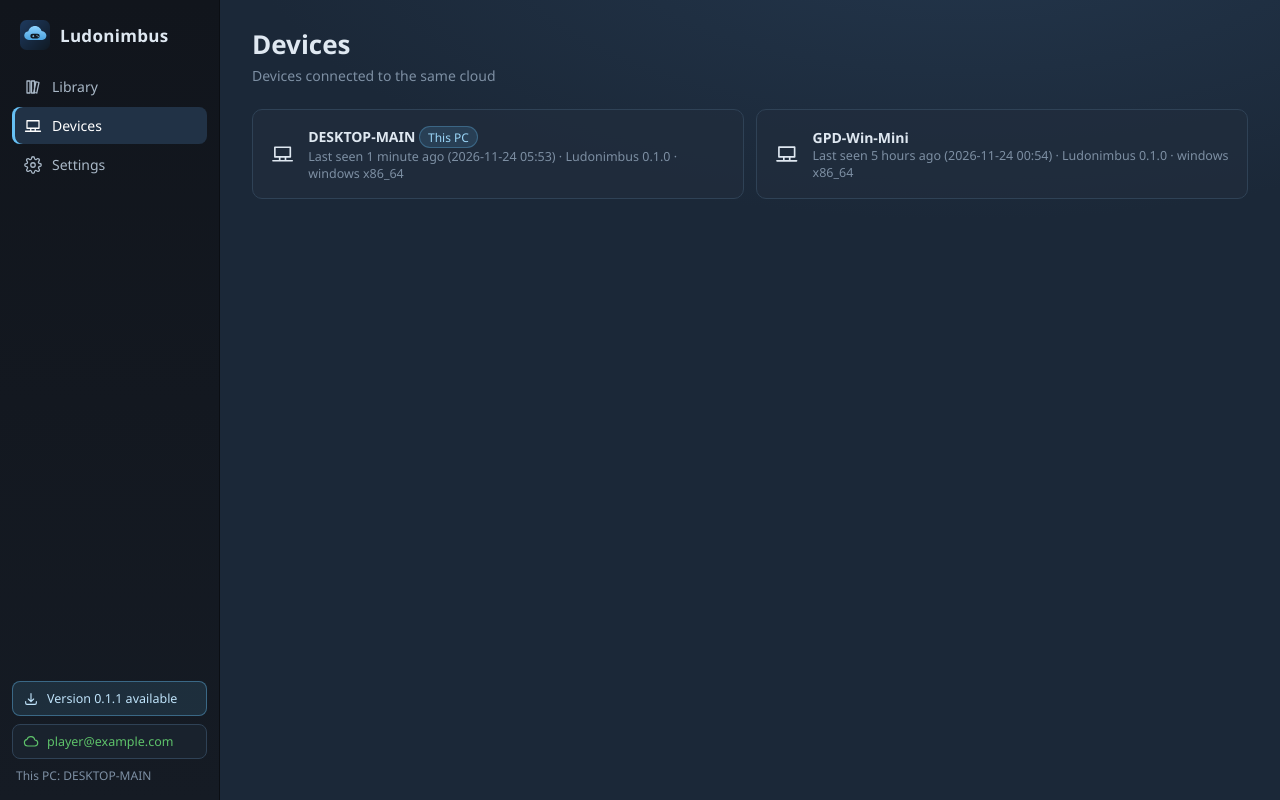
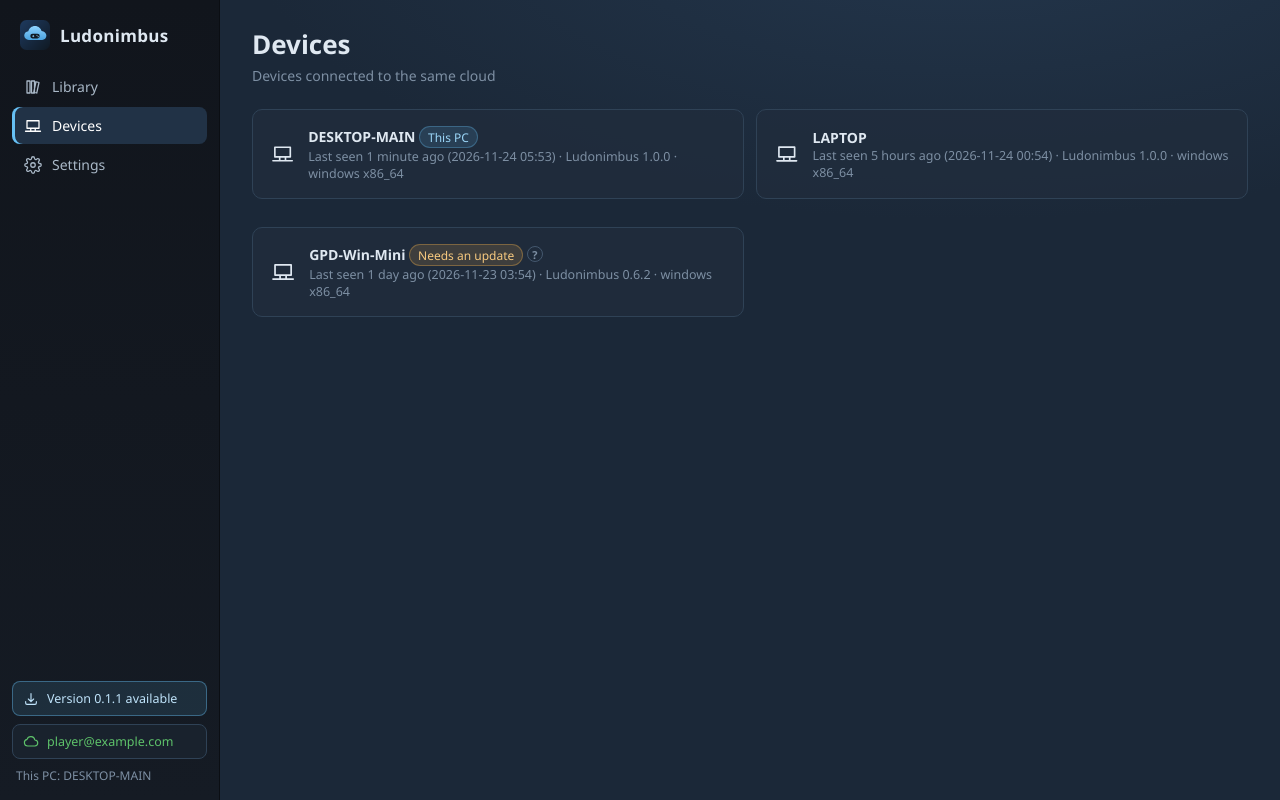
Before and after one commit to Shupian0510/Ludonimbus, a React (Vite) app in the folder app/: page / in a window 1280 px wide. Both pictures are taken after a click on the button "Devices". Built offline with nearby package versions, Linux system fonts and the light colour scheme.

Commit message:
The devices page marks a device whose Ludonimbus is older (#41)
A device whose cloud layout is older than this one's gets a "needs an update" mark, explained behind the question mark.

```diff
--- a/app/src/api.ts
+++ b/app/src/api.ts
@@ -690,6 +690,8 @@ export interface DeviceInfo {
   os: string;
   appVersion: string;
   lastSeen: string;
+  /** The newest cloud layout its Ludonimbus knows; missing for a version before 1.0. */
+  layout?: number;
 }
 
 export interface UpdateInfo {
--- a/app/src/components/Devices.tsx
+++ b/app/src/components/Devices.tsx
@@ -2,7 +2,7 @@ import { useEffect, useState } from "react";
 import { api, DeviceInfo, errorText, Overview } from "../api";
 import { dateTime, relTime } from "../format";
 import { useT } from "../i18n";
-import { Badge, Empty, Icon, Spinner } from "./ui";
+import { Badge, Empty, Hint, Icon, Spinner } from "./ui";
 
 export function Devices({ overview }: { overview: Overview | null }) {
   const t = useT();
@@ -13,6 +13,10 @@ export function Devices({ overview }: { overview: Overview | null }) {
     if (!overview || overview.cloud.kind === "none") return;
     api.devices().then(setDevices, (e) => setError(errorText(e)));
   }, [overview]);
+
+  // A device whose Ludonimbus knows an older cloud layout than this one's.
+  const here = devices?.find((d) => d.id === overview?.deviceId)?.layout ?? 0;
+  const outdated = (d: DeviceInfo) => (d.layout ?? 0) < here;
 
   return (
     <div className="page">
@@ -37,6 +41,11 @@ export function Devices({ overview }: { overview: Overview | null }) {
               <Icon name="devices" size={26} />
               <div>
                 <b>{d.name}</b> {d.id === overview?.deviceId && <Badge tone="info">{t.devices.thisDevice}</Badge>}
+                {outdated(d) && (
+                  <>
+                    <Badge tone="warn">{t.devices.outdated}</Badge> <Hint text={t.devices.outdatedHint} />
+                  </>
+                )}
                 <div className="muted small">
                   {t.devices.lastSeen(relTime(d.lastSeen), dateTime(d.lastSeen))} · Ludonimbus {d.appVersion} · {d.os}
                 </div>
--- a/app/src/i18n/en.ts
+++ b/app/src/i18n/en.ts
@@ -325,6 +325,8 @@ export const devices: typeof Zh.devices = {
   noCloud: "No cloud connected yet",
   thisDevice: "This PC",
   lastSeen: (rel, at) => `Last seen ${rel} (${at})`,
+  outdated: "Needs an update",
+  outdatedHint: "Ludonimbus on this device is an older version: it can't see the saves newer versions store. The saves it uploads still arrive here, and when both sides have new progress you are asked which to keep. Update Ludonimbus on that device.",
 };
 
 export const pathField: typeof Zh.pathField = {
--- a/app/src/i18n/zh-CN.ts
+++ b/app/src/i18n/zh-CN.ts
@@ -331,6 +331,8 @@ export const devices = {
   noCloud: "还没有连接云盘",
   thisDevice: "本机",
   lastSeen: (rel: string, at: string) => `最后在线 ${rel}（${at}）`,
+  outdated: "需要更新",
+  outdatedHint: "这台设备上的 Ludonimbus 是旧版本：它看不到新版本存下的存档。它传上来的存档这里照常能收到，两边都有新进度时会问留哪一份。在那台设备上更新 Ludonimbus 就好了。",
 };
 
 export const pathField = {
--- a/app/src/mock.ts
+++ b/app/src/mock.ts
@@ -770,8 +770,10 @@ export async function mockInvoke(cmd: string, args: Record<string, unknown> = {}
       return delay({ label: "player@example.com", used: 3.2e9, total: 15e9 });
     case "list_devices":
       return delay([
-        { id: "d-mock", name: "DESKTOP-MAIN", os: "windows x86_64", appVersion: "0.1.0", lastSeen: ago(1) },
-        { id: "d-laptop", name: "GPD-Win-Mini", os: "windows x86_64", appVersion: "0.1.0", lastSeen: ago(300) },
+        { id: "d-mock", name: "DESKTOP-MAIN", os: "windows x86_64", appVersion: "1.0.0", lastSeen: ago(1), layout: 2 },
+        { id: "d-laptop", name: "LAPTOP", os: "windows x86_64", appVersion: "1.0.0", lastSeen: ago(300), layout: 2 },
+        // Still on 0.6: its record says no layout.
+        { id: "d-handheld", name: "GPD-Win-Mini", os: "windows x86_64", appVersion: "0.6.2", lastSeen: ago(60 * 26) },
       ]);
     case "nx_status":
     case "nx_set_enabled":
```
Also changed, not shown: 1 other file (tests, documents, lock files or other folders).
